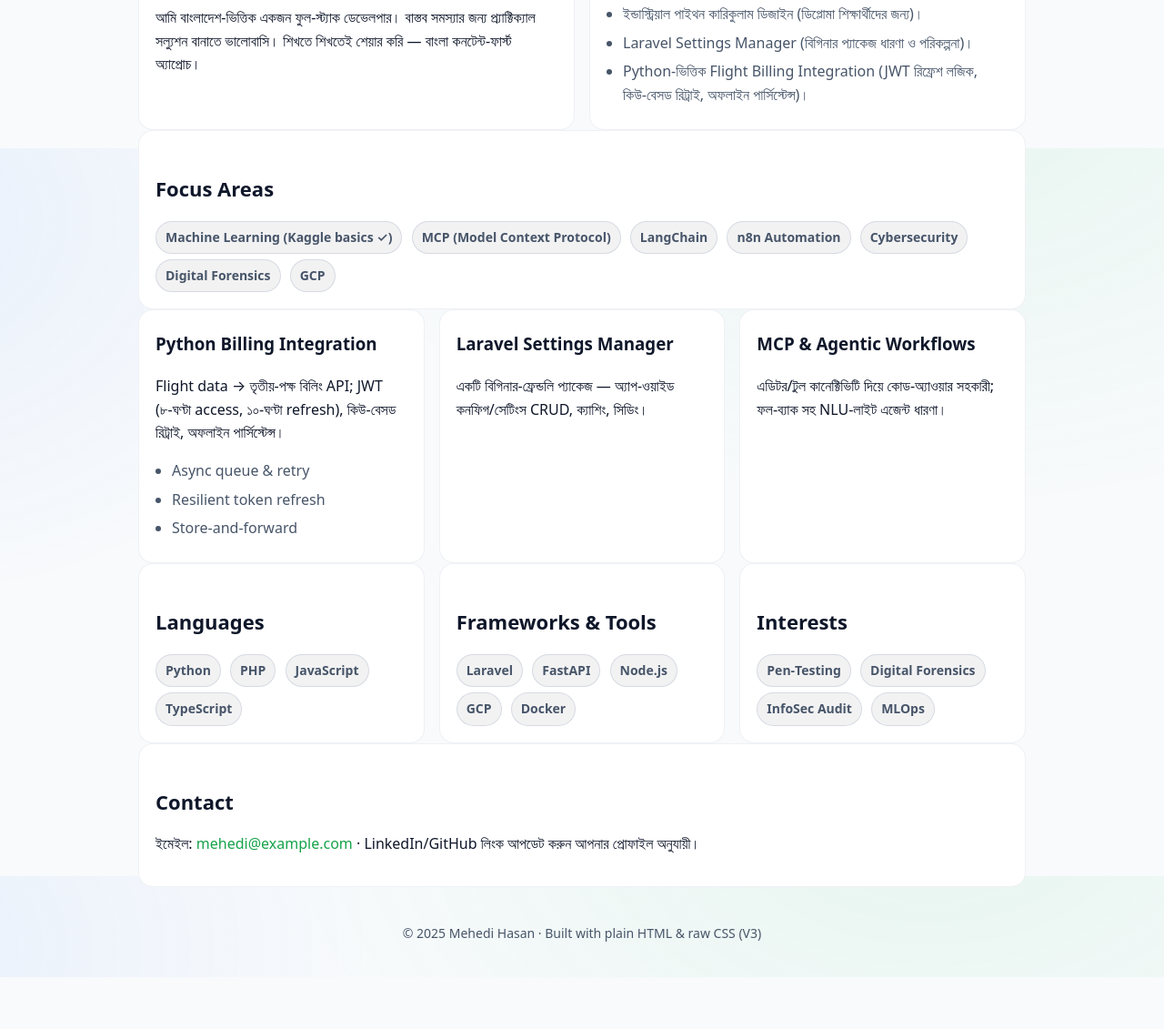
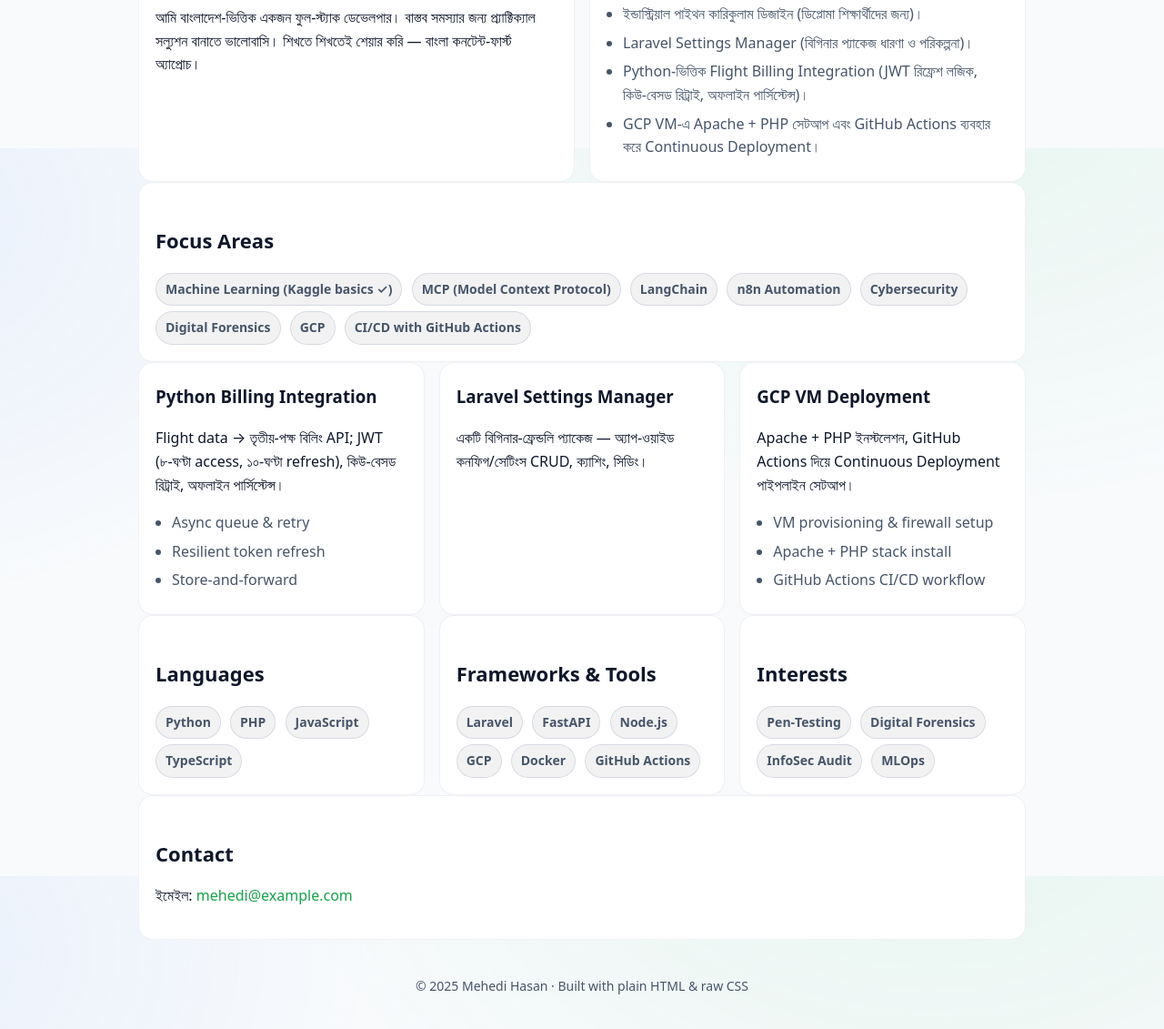
Before and after one commit to shuvo-asl/gcp-deployment, a plain HTML site: page index.html in a window 1280 px wide. Shown: the part 637-1768 px from the top of the page at 91% size. Before the commit the page ends 1711 px from the top, so only its background shows below. Drawn offline with Linux system fonts and the light colour scheme.

Commit message:
update index.html based on today activity

```diff
--- a/index.html
+++ b/index.html
@@ -3,7 +3,7 @@
 <head>
   <meta charset="utf-8" />
   <meta name="viewport" content="width=device-width, initial-scale=1" />
-  <title>Mohammad Mehedi Hasan</title>
+  <title>Mehedi Hasan — Portfolio</title>
   <meta name="description" content="Mehedi Hasan — Software Developer transitioning to Machine Learning; interests in cybersecurity, system security, penetration testing, digital forensics, and information system audit." />
   <style>
     :root{
@@ -111,6 +111,7 @@
           <li>ইন্ডাস্ট্রিয়াল পাইথন কারিকুলাম ডিজাইন (ডিপ্লোমা শিক্ষার্থীদের জন্য)।</li>
           <li>Laravel Settings Manager (বিগিনার প্যাকেজ ধারণা ও পরিকল্পনা)।</li>
           <li>Python‑ভিত্তিক Flight Billing Integration (JWT রিফ্রেশ লজিক, কিউ‑বেসড রিট্রাই, অফলাইন পার্সিস্টেন্স)।</li>
+          <li>GCP VM‑এ Apache + PHP সেটআপ এবং GitHub Actions ব্যবহার করে Continuous Deployment।</li>
         </ul>
       </div>
     </section>
@@ -125,6 +126,7 @@
         <span class="chip">Cybersecurity</span>
         <span class="chip">Digital Forensics</span>
         <span class="chip">GCP</span>
+        <span class="chip">CI/CD with GitHub Actions</span>
       </div>
     </section>
 
@@ -143,8 +145,13 @@
         <p>একটি বিগিনার‑ফ্রেন্ডলি প্যাকেজ — অ্যাপ‑ওয়াইড কনফিগ/সেটিংস CRUD, ক্যাশিং, সিডিং।</p>
       </article>
       <article class="card">
-        <h3 style="margin-top:4px">MCP & Agentic Workflows</h3>
-        <p>এডিটর/টুল কানেক্টিভিটি দিয়ে কোড‑অ্যাওয়ার সহকারী; ফল‑ব্যাক সহ NLU‑লাইট এজেন্ট ধারণা।</p>
+        <h3 style="margin-top:4px">GCP VM Deployment</h3>
+        <p>Apache + PHP ইনস্টলেশন, GitHub Actions দিয়ে Continuous Deployment পাইপলাইন সেটআপ।</p>
+        <ul class="list">
+          <li>VM provisioning & firewall setup</li>
+          <li>Apache + PHP stack install</li>
+          <li>GitHub Actions CI/CD workflow</li>
+        </ul>
       </article>
     </section>
 
@@ -166,6 +173,7 @@
           <span class="chip">Node.js</span>
           <span class="chip">GCP</span>
           <span class="chip">Docker</span>
+          <span class="chip">GitHub Actions</span>
         </div>
       </div>
       <div class="card">
@@ -181,11 +189,11 @@
 
     <section id="contact" class="card">
       <h2>Contact</h2>
-      <p>ইমেইল: <a href="mailto:mehedi@example.com">mehedi@example.com</a> · LinkedIn/GitHub লিংক আপডেট করুন আপনার প্রোফাইল অনুযায়ী।</p>
+      <p>ইমেইল: <a href="mailto:mehedi@example.com">mehedi@example.com</a></p>
     </section>
 
     <footer>
-      © <span id="y"></span> Mehedi Hasan · Built with plain HTML & raw CSS (V3)
+      © <span id="y"></span> Mehedi Hasan · Built with plain HTML & raw CSS
     </footer>
   </div>
 
```
